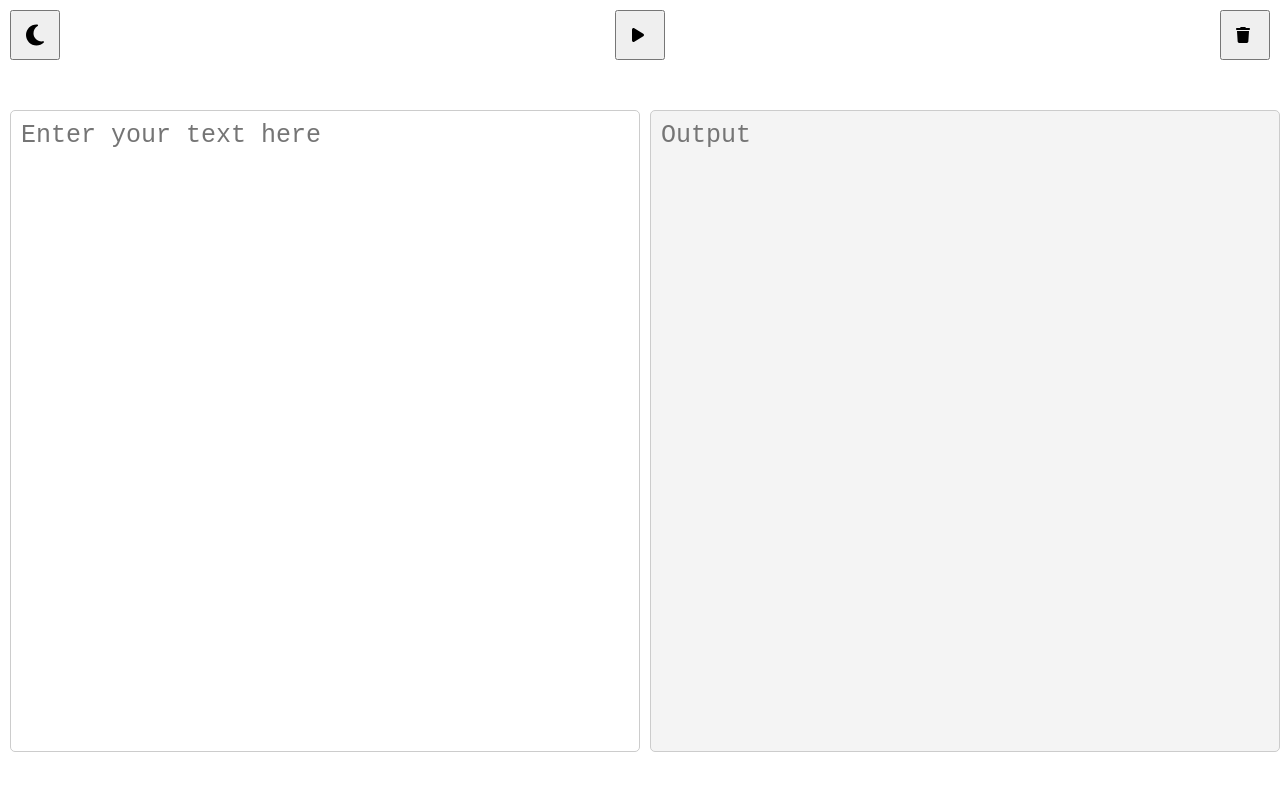
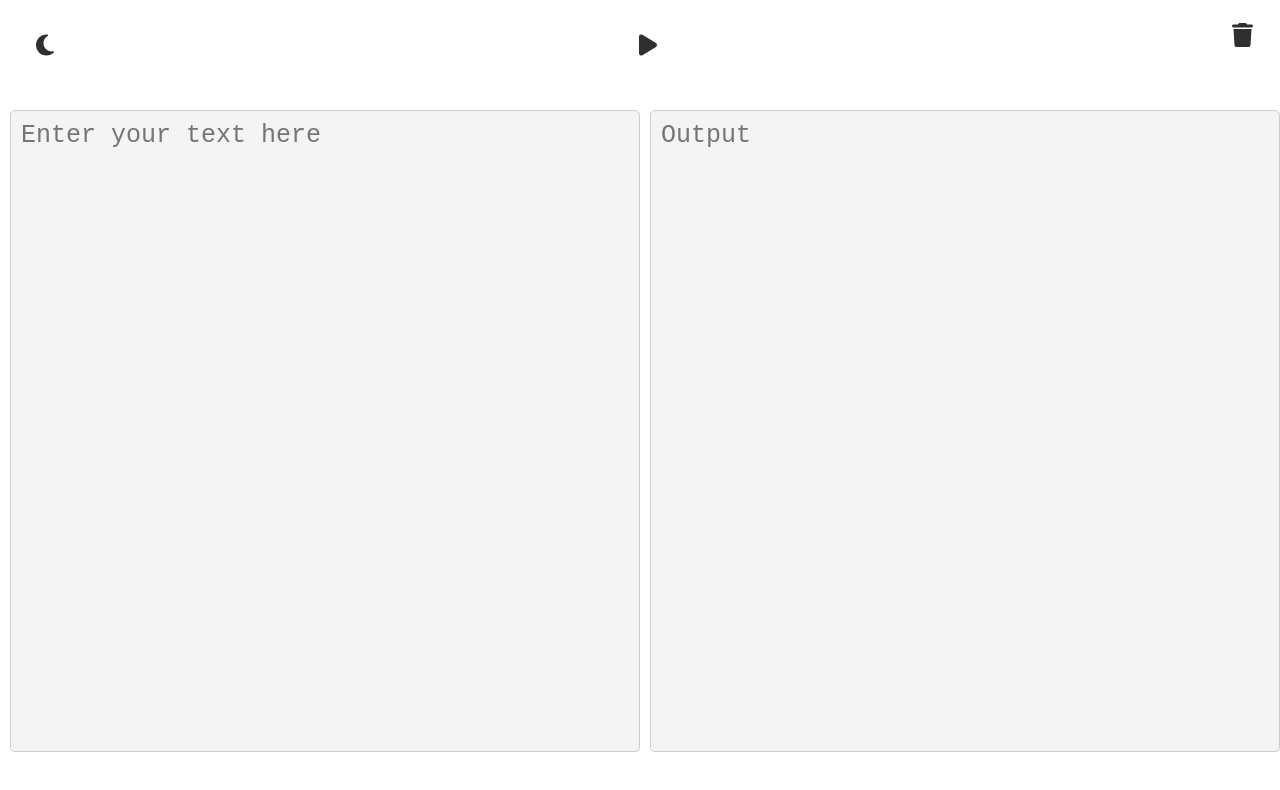
Before and after one commit to RuzannaAleksanyan/fp_languages, a React (Create React App) app in the folder frontend/: page / in a window 1280 px wide. Shown: the top 790 px of the page. Built offline with nearby package versions, Linux system fonts and the light colour scheme.

Commit message:
Change of functionality of the mode change button․

```diff
--- a/frontend/src/App.jsx
+++ b/frontend/src/App.jsx
@@ -76,8 +76,8 @@ function App() {
         }}
       >
         <DarkLight toggleDarkMode={toggleDarkMode} isDarkMode={isDarkMode} />
-        <Run onRun={handleRun} />
-        <Clear value={value} setValue={setValue} />
+        <Run onRun={handleRun} isDarkMode={isDarkMode} />
+        <Clear value={value} setValue={setValue} isDarkMode={isDarkMode} />
       </div>
 
       {/* Main container with two columns */}
--- a/frontend/src/components/button/clear/Clear.jsx
+++ b/frontend/src/components/button/clear/Clear.jsx
@@ -3,7 +3,7 @@ import { FontAwesomeIcon } from '@fortawesome/react-fontawesome';
 import { faTrash } from '@fortawesome/free-solid-svg-icons';
 import classes from './Clear.module.css';
 
-const ClearField = ({ value, setValue }) => {
+const ClearField = ({ value, setValue, isDarkMode }) => {
   const handleClick = () => {
     if (value !== '') {
       console.log('Clearing input!');
@@ -14,10 +14,15 @@ const ClearField = ({ value, setValue }) => {
   };
 
   return (
-    <button onClick={handleClick} className={classes.clearButton}>
-      <FontAwesomeIcon icon={faTrash} style={{ marginRight: '5px' }} />
-      <span className={classes.tooltip}>{"Clear"}</span>
-      {/* Clear */}
+    <button
+      onClick={handleClick}
+      className={`${classes.clearButton} ${isDarkMode ? classes.dark : classes.light}`}
+    >
+      <FontAwesomeIcon
+        icon={faTrash}
+        className={`${classes.icon} ${isDarkMode ? classes.dark : classes.light}`}
+      />
+      <span className={`${classes.tooltip} ${isDarkMode ? classes.dark : ''}`}>Clear</span>
     </button>
   );
 };
--- a/frontend/src/components/button/clear/Clear.module.css
+++ b/frontend/src/components/button/clear/Clear.module.css
@@ -2,38 +2,52 @@
   display: flex;
   align-items: center;
   justify-content: center;
-  color: rgb(0, 0, 0);
   width: 50px;
   height: 50px;
   font-size: 16px;
   cursor: pointer;
+  border-radius: 5px;
+  border: none;
+  transition: background-color 0.3s ease, color 0.3s ease;
+  position: relative;
 }
 
-.clearButton:hover {
-  background-color: rgba(255, 255, 255, 0.1);
-  border-color: white;
+/* Light mode */
+.light {
+  background-color: white;
+  color: #2f2f2f;
 }
 
-.clearButton:active {
-  background-color: rgba(255, 255, 255, 0.2);
-  border-color: #000000;
+/* Dark mode */
+.dark {
+  background-color: #2f2f2f;
+  color: white;
 }
 
 .icon {
   font-size: 24px;
-  color: #000000;
+  margin-right: 5px;
+  transition: color 0.3s ease;
 }
 
 /* Tooltip styles */
 .tooltip {
   position: absolute;
-  top: 80px;
-  color: rgb(0, 0, 0);
+  top: 60px;
+  color: black;
   padding: 5px 10px;
   font-size: 10px;
   white-space: nowrap;
   opacity: 0;
   pointer-events: none;
+  background-color: white;
+  border-radius: 3px;
+}
+
+/* Tooltip for dark mode */
+.dark .tooltip {
+  color: white;
+  background-color: #2f2f2f;
 }
 
 /* Show tooltip on hover */
--- a/frontend/src/components/button/darklight/DarkLight.jsx
+++ b/frontend/src/components/button/darklight/DarkLight.jsx
@@ -5,11 +5,16 @@ import classes from './DarkLight.module.css';
 
 const DarkLight = ({ toggleDarkMode, isDarkMode }) => {
   return (
-    <button onClick={toggleDarkMode} className={classes.darkLightButton}>
-      <FontAwesomeIcon icon={isDarkMode ? faSun : faMoon} className={classes.icon} />
-      <span className={classes.tooltip}>{isDarkMode ? "Light Mode" : "Dark Mode"}</span>
+    <button
+      onClick={toggleDarkMode}
+      className={`${classes.darkLightButton} ${isDarkMode ? classes.dark : classes.light}`}
+    >
+      <FontAwesomeIcon
+        icon={isDarkMode ? faSun : faMoon}
+        className={`${classes.icon} ${isDarkMode ? classes.dark : classes.light}`}
+      />
+      <span className={classes.tooltip}>{isDarkMode ? 'Light Mode' : 'Dark Mode'}</span>
     </button>
-
   );
 };
 
--- a/frontend/src/components/button/darklight/DarkLight.module.css
+++ b/frontend/src/components/button/darklight/DarkLight.module.css
@@ -3,25 +3,30 @@
   align-items: center;
   justify-content: center;
   padding: 10px 15px;
-  width: 50px;
-  height: 50px;
+  width: 70px;
+  height: 70px;
   cursor: pointer;
-  position: relative; /* Necessary for positioning the tooltip */
+  position: relative;
+  border-radius: 5px;
+  border: none;
+  transition: background-color 0.3s ease, color 0.3s ease;
 }
 
-.darkLightButton:hover {
-  background-color: rgba(255, 255, 255, 0.1);
-  border-color: white;
+/* Light mode button */
+.light {
+  background-color: white;
+  color: #2f2f2f;
 }
 
-.darkLightButton:active {
-  background-color: rgba(255, 255, 255, 0.2);
-  border-color: #000000;
+/* Dark mode button */
+.dark {
+  background-color: #2f2f2f;
+  color: white;
 }
 
 .icon {
   font-size: 24px;
-  color: #000000;
+  transition: color 0.3s ease;
 }
 
 /* Tooltip styles */
@@ -34,6 +39,14 @@
   white-space: nowrap;
   opacity: 0;
   pointer-events: none;
+  background-color: white;
+  border-radius: 3px;
+}
+
+/* Tooltip for dark mode */
+.dark .tooltip {
+  color: white;
+  background-color: #2f2f2f;
 }
 
 /* Show tooltip on hover */
--- a/frontend/src/components/button/run/Run.jsx
+++ b/frontend/src/components/button/run/Run.jsx
@@ -3,12 +3,17 @@ import { FontAwesomeIcon } from '@fortawesome/react-fontawesome';
 import { faPlay } from '@fortawesome/free-solid-svg-icons';
 import classes from './Run.module.css';
 
-const Run = ({ onRun }) => {
+const Run = ({ onRun, isDarkMode }) => {
   return (
-    <button onClick={onRun} className={classes.runButton}>
-      <FontAwesomeIcon icon={faPlay} style={{ marginRight: '5px' }} />
-      <span className={classes.tooltip}>{"Run"}</span>
-      {/* Run */}
+    <button
+      onClick={onRun}
+      className={`${classes.runButton} ${isDarkMode ? classes.dark : classes.light}`}
+    >
+      <FontAwesomeIcon
+        icon={faPlay}
+        className={`${classes.icon} ${isDarkMode ? classes.dark : classes.light}`}
+      />
+      <span className={`${classes.tooltip} ${isDarkMode ? classes.dark : ''}`}>Run</span>
     </button>
   );
 };
--- a/frontend/src/components/button/run/Run.module.css
+++ b/frontend/src/components/button/run/Run.module.css
@@ -3,39 +3,55 @@
   align-items: center;
   justify-content: center;
   padding: 10px 15px;
-  color: rgb(0, 0, 0);
-  width: 50px;
-  height: 50px;
+  width: 70px;
+  height: 70px;
   font-size: 16px;
   cursor: pointer;
+  border-radius: 5px;
+  border: none;
+  transition: background-color 0.3s ease, color 0.3s ease;
+  position: relative;
 }
 
-.runButton:hover {
-  background-color: rgba(255, 255, 255, 0.1);
-  border-color: white;
+/* Light mode */
+.light {
+  background-color: white;
+  color: #2f2f2f;
 }
 
-.runButton:active {
-  background-color: rgba(255, 255, 255, 0.2);
-  border-color: #000000;
+/* Dark mode */
+.dark {
+  background-color: #2f2f2f;
+  color: white;
 }
 
 .icon {
   font-size: 24px;
-  color: #000000;
+  margin-right: 5px;
+  transition: color 0.3s ease;
 }
 
+/* Tooltip styles */
 .tooltip {
   position: absolute;
-  top: 80px;
-  color: rgb(0, 0, 0);
+  top: 60px;
+  color: black;
   padding: 5px 10px;
   font-size: 10px;
   white-space: nowrap;
   opacity: 0;
   pointer-events: none;
+  background-color: white;
+  border-radius: 3px;
 }
 
+/* Tooltip for dark mode */
+.dark .tooltip {
+  color: white;
+  background-color: #2f2f2f;
+}
+
+/* Show tooltip on hover */
 .runButton:hover .tooltip {
   opacity: 1;
   transform: translateY(0);
--- a/frontend/src/components/input/Input.module.css
+++ b/frontend/src/components/input/Input.module.css
@@ -2,7 +2,7 @@
   width: 98%;
   height: 100%;
 
-  /* color: rgb(12, 88, 63); */
+  /* color: rgb(18, 241, 166); */
 }
 
 .inputField {
@@ -14,4 +14,6 @@
   resize: none;
 
   font-size: 25px;
+
+  background-color: #f4f4f4;
 }
```
